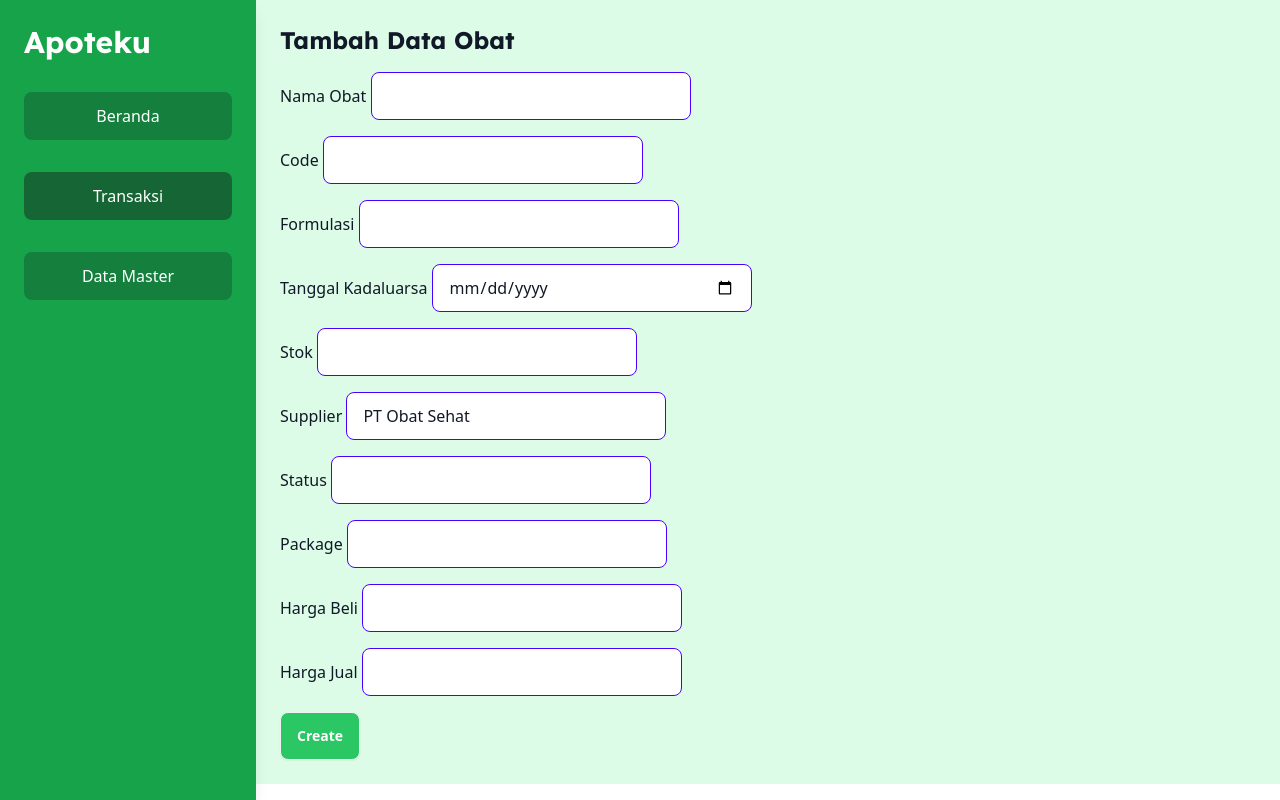
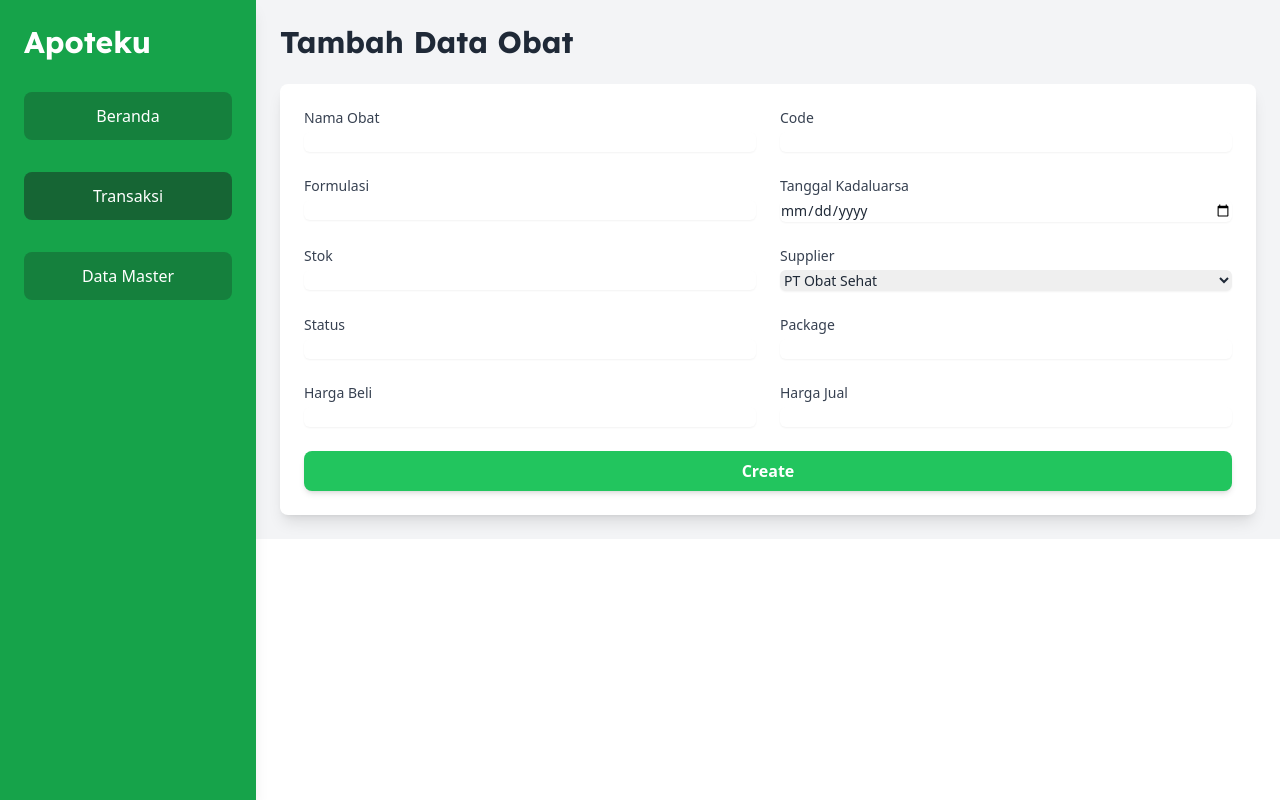
Before and after one commit to praditarif/apoteku, a PHP site: page /dataobat-create.php in a window 1280 px wide. Run offline with PHP 8.4, Linux system fonts and the light colour scheme; data comes from the database, SQL or seed files in the repository.

Commit message:
dataobat-create design

```diff
--- a/src/assets/css/output.css
+++ b/src/assets/css/output.css
@@ -1576,16 +1576,15 @@ html {
   top: 0px;
 }
 
+.col-span-2 {
+  grid-column: span 2 / span 2;
+}
+
 .mx-auto {
   margin-left: auto;
   margin-right: auto;
 }
 
-.my-6 {
-  margin-top: 1.5rem;
-  margin-bottom: 1.5rem;
-}
-
 .mb-4 {
   margin-bottom: 1rem;
 }
@@ -1610,32 +1609,12 @@ html {
   margin-top: 2rem;
 }
 
-.ml-14 {
-  margin-left: 3.5rem;
-}
-
-.ml-16 {
-  margin-left: 4rem;
-}
-
-.mr-0 {
-  margin-right: 0px;
-}
-
-.mr-auto {
-  margin-right: auto;
-}
-
-.ml-72 {
-  margin-left: 18rem;
-}
-
-.mb-5 {
-  margin-bottom: 1.25rem;
-}
-
-.mt-6 {
-  margin-top: 1.5rem;
+.mt-1 {
+  margin-top: 0.25rem;
+}
+
+.block {
+  display: block;
 }
 
 .flex {
@@ -1724,6 +1695,10 @@ html {
 
 .gap-4 {
   gap: 1rem;
+}
+
+.gap-6 {
+  gap: 1.5rem;
 }
 
 .gap-x-4 {
@@ -1739,6 +1714,10 @@ html {
   border-radius: 0.5rem;
 }
 
+.rounded-md {
+  border-radius: 0.375rem;
+}
+
 .border {
   border-width: 1px;
 }
@@ -1921,6 +1855,14 @@ html {
   font-weight: 700;
 }
 
+.font-medium {
+  font-weight: 500;
+}
+
+.font-semibold {
+  font-weight: 600;
+}
+
 .text-gray-900 {
   --tw-text-opacity: 1;
   color: rgb(17 24 39 / var(--tw-text-opacity));
@@ -1929,6 +1871,16 @@ html {
 .text-white {
   --tw-text-opacity: 1;
   color: rgb(255 255 255 / var(--tw-text-opacity));
+}
+
+.text-gray-700 {
+  --tw-text-opacity: 1;
+  color: rgb(55 65 81 / var(--tw-text-opacity));
+}
+
+.text-gray-800 {
+  --tw-text-opacity: 1;
+  color: rgb(31 41 55 / var(--tw-text-opacity));
 }
 
 .opacity-95 {
@@ -1944,6 +1896,12 @@ html {
 .shadow-md {
   --tw-shadow: 0 4px 6px -1px rgb(0 0 0 / 0.1), 0 2px 4px -2px rgb(0 0 0 / 0.1);
   --tw-shadow-colored: 0 4px 6px -1px var(--tw-shadow-color), 0 2px 4px -2px var(--tw-shadow-color);
+  box-shadow: var(--tw-ring-offset-shadow, 0 0 #0000), var(--tw-ring-shadow, 0 0 #0000), var(--tw-shadow);
+}
+
+.shadow-sm {
+  --tw-shadow: 0 1px 2px 0 rgb(0 0 0 / 0.05);
+  --tw-shadow-colored: 0 1px 2px 0 var(--tw-shadow-color);
   box-shadow: var(--tw-ring-offset-shadow, 0 0 #0000), var(--tw-ring-shadow, 0 0 #0000), var(--tw-shadow);
 }
 
@@ -1999,3 +1962,40 @@ html {
   --tw-shadow-colored: 0 4px 6px -1px var(--tw-shadow-color), 0 2px 4px -2px var(--tw-shadow-color);
   box-shadow: var(--tw-ring-offset-shadow, 0 0 #0000), var(--tw-ring-shadow, 0 0 #0000), var(--tw-shadow);
 }
+
+.focus\:border-indigo-500:focus {
+  --tw-border-opacity: 1;
+  border-color: rgb(99 102 241 / var(--tw-border-opacity));
+}
+
+.focus\:outline-none:focus {
+  outline: 2px solid transparent;
+  outline-offset: 2px;
+}
+
+.focus\:ring-2:focus {
+  --tw-ring-offset-shadow: var(--tw-ring-inset) 0 0 0 var(--tw-ring-offset-width) var(--tw-ring-offset-color);
+  --tw-ring-shadow: var(--tw-ring-inset) 0 0 0 calc(2px + var(--tw-ring-offset-width)) var(--tw-ring-color);
+  box-shadow: var(--tw-ring-offset-shadow), var(--tw-ring-shadow), var(--tw-shadow, 0 0 #0000);
+}
+
+.focus\:ring-green-500:focus {
+  --tw-ring-opacity: 1;
+  --tw-ring-color: rgb(34 197 94 / var(--tw-ring-opacity));
+}
+
+.focus\:ring-indigo-500:focus {
+  --tw-ring-opacity: 1;
+  --tw-ring-color: rgb(99 102 241 / var(--tw-ring-opacity));
+}
+
+@media (min-width: 640px) {
+  .sm\:grid-cols-2 {
+    grid-template-columns: repeat(2, minmax(0, 1fr));
+  }
+
+  .sm\:text-sm {
+    font-size: 0.875rem;
+    line-height: 1.25rem;
+  }
+}
--- a/src/datamaster-obat/dataobat-create.php
+++ b/src/datamaster-obat/dataobat-create.php
@@ -9,7 +9,6 @@
     <link href="../assets/css/output.css" rel="stylesheet">
     <link href="../assets/css/style.css" rel="stylesheet">
     <script defer>
-        // Script untuk mengatur dropdown visibility
         function toggleDropdown(dropdownId) {
             const dropdown = document.getElementById(dropdownId);
             dropdown.classList.toggle('hidden');
@@ -20,7 +19,6 @@
     if (isset($_POST['submit'])) {
         include('../database/database.php');
 
-        // Ambil data dari form
         $Nama_Obat = $_POST['Nama_Obat'];
         $Code = $_POST['Code'];
         $Formulasi = $_POST['Formulasi'];
@@ -29,16 +27,14 @@
         $ID_Supplier = $_POST['ID_Supplier'];
         $Status = $_POST['Status'];
         $Package = $_POST['Package'];
-        $Harga_Beli = $_POST['Harga_Beli']; // Perbaiki dengan menggunakan Harga_Beli
-        $Harga_Jual = $_POST['Harga_Jual']; // Perbaiki dengan menggunakan Harga_Jual
+        $Harga_Beli = $_POST['Harga_Beli'];
+        $Harga_Jual = $_POST['Harga_Jual'];
 
-        // Validasi input
         do {
             if (empty($Nama_Obat) || empty($Code) || empty($Formulasi) || empty($Tanggal_Kadaluarsa) || empty($Stok) || empty($ID_Supplier) || empty($Status) || empty($Package) || empty($Harga_Beli) || empty($Harga_Jual)) {
                 echo "<script>alert('Please fill all the fields')</script>";
                 break;
             } else {
-                // Query untuk memasukkan data obat ke dalam tabel
                 $sql = "INSERT INTO obat(Nama_Obat, Code, Formulasi, Tanggal_Kadaluarsa, Stok, ID_Supplier, Status, Package, Harga_Beli, Harga_Jual)
                         VALUES ('$Nama_Obat', '$Code', '$Formulasi', '$Tanggal_Kadaluarsa', '$Stok', '$ID_Supplier', '$Status', '$Package', '$Harga_Beli', '$Harga_Jual')";
 
@@ -54,49 +50,49 @@
     ?>
 </head>
 
-<body>
+<body class="bg-gray-100">
     <?php include('../template/sidebar.php'); ?>
 
-    <!-- Container utama dengan margin kiri untuk menghindari tumpang tindih dengan sidebar -->
     <div class="flex-grow ml-64 mx-auto p-6">
-        <h1 class="text-2xl font-bold mb-4">Tambah Data Obat</h1>
-        <form method="POST">
-            <div class="grid grid-cols-1 gap-4">
+        <h1 class="text-3xl font-bold mb-6 text-gray-800">Tambah Data Obat</h1>
+
+        <form method="POST" class="bg-white p-6 rounded-lg shadow-lg">
+            <div class="grid grid-cols-1 sm:grid-cols-2 gap-6">
 
                 <!-- Nama Obat -->
                 <div>
-                    <label for="Nama_Obat">Nama Obat</label>
-                    <input type="text" name="Nama_Obat" class="input input-bordered input-primary w-full max-w-xs">
+                    <label for="Nama_Obat" class="block text-sm font-medium text-gray-700">Nama Obat</label>
+                    <input type="text" name="Nama_Obat" class="mt-1 block w-full rounded-md border-gray-300 shadow-sm focus:border-indigo-500 focus:ring-indigo-500 sm:text-sm">
                 </div>
 
                 <!-- Code -->
                 <div>
-                    <label for="Code">Code</label>
-                    <input type="text" name="Code" class="input input-bordered input-primary w-full max-w-xs">
+                    <label for="Code" class="block text-sm font-medium text-gray-700">Code</label>
+                    <input type="text" name="Code" class="mt-1 block w-full rounded-md border-gray-300 shadow-sm focus:border-indigo-500 focus:ring-indigo-500 sm:text-sm">
                 </div>
 
                 <!-- Formulasi -->
                 <div>
-                    <label for="Formulasi">Formulasi</label>
-                    <input type="text" name="Formulasi" class="input input-bordered input-primary w-full max-w-xs">
+                    <label for="Formulasi" class="block text-sm font-medium text-gray-700">Formulasi</label>
+                    <input type="text" name="Formulasi" class="mt-1 block w-full rounded-md border-gray-300 shadow-sm focus:border-indigo-500 focus:ring-indigo-500 sm:text-sm">
                 </div>
 
                 <!-- Tanggal Kadaluarsa -->
                 <div>
-                    <label for="Tanggal_Kadaluarsa">Tanggal Kadaluarsa</label>
-                    <input type="date" name="Tanggal_Kadaluarsa" class="input input-bordered input-primary w-full max-w-xs">
+                    <label for="Tanggal_Kadaluarsa" class="block text-sm font-medium text-gray-700">Tanggal Kadaluarsa</label>
+                    <input type="date" name="Tanggal_Kadaluarsa" class="mt-1 block w-full rounded-md border-gray-300 shadow-sm focus:border-indigo-500 focus:ring-indigo-500 sm:text-sm">
                 </div>
 
                 <!-- Stok -->
                 <div>
-                    <label for="Stok">Stok</label>
-                    <input type="number" name="Stok" class="input input-bordered input-primary w-full max-w-xs">
+                    <label for="Stok" class="block text-sm font-medium text-gray-700">Stok</label>
+                    <input type="number" name="Stok" class="mt-1 block w-full rounded-md border-gray-300 shadow-sm focus:border-indigo-500 focus:ring-indigo-500 sm:text-sm">
                 </div>
 
                 <!-- Supplier -->
                 <div>
-                    <label for="ID_Supplier">Supplier</label>
-                    <select name="ID_Supplier" class="input input-bordered input-primary w-full max-w-xs">
+                    <label for="ID_Supplier" class="block text-sm font-medium text-gray-700">Supplier</label>
+                    <select name="ID_Supplier" class="mt-1 block w-full rounded-md border-gray-300 shadow-sm focus:border-indigo-500 focus:ring-indigo-500 sm:text-sm">
                         <?php
                         include('../database/database.php');
                         $sql = "SELECT * FROM supplier";
@@ -112,31 +108,31 @@
 
                 <!-- Status -->
                 <div>
-                    <label for="Status">Status</label>
-                    <input type="text" name="Status" class="input input-bordered input-primary w-full max-w-xs">
+                    <label for="Status" class="block text-sm font-medium text-gray-700">Status</label>
+                    <input type="text" name="Status" class="mt-1 block w-full rounded-md border-gray-300 shadow-sm focus:border-indigo-500 focus:ring-indigo-500 sm:text-sm">
                 </div>
 
                 <!-- Package -->
                 <div>
-                    <label for="Package">Package</label>
-                    <input type="text" name="Package" class="input input-bordered input-primary w-full max-w-xs">
+                    <label for="Package" class="block text-sm font-medium text-gray-700">Package</label>
+                    <input type="text" name="Package" class="mt-1 block w-full rounded-md border-gray-300 shadow-sm focus:border-indigo-500 focus:ring-indigo-500 sm:text-sm">
                 </div>
 
                 <!-- Harga Beli -->
                 <div>
-                    <label for="Harga_Beli">Harga Beli</label>
-                    <input type="number" name="Harga_Beli" class="input input-bordered input-primary w-full max-w-xs">
+                    <label for="Harga_Beli" class="block text-sm font-medium text-gray-700">Harga Beli</label>
+                    <input type="number" name="Harga_Beli" class="mt-1 block w-full rounded-md border-gray-300 shadow-sm focus:border-indigo-500 focus:ring-indigo-500 sm:text-sm">
                 </div>
 
                 <!-- Harga Jual -->
                 <div>
-                    <label for="Harga_Jual">Harga Jual</label>
-                    <input type="number" name="Harga_Jual" class="input input-bordered input-primary w-full max-w-xs">
+                    <label for="Harga_Jual" class="block text-sm font-medium text-gray-700">Harga Jual</label>
+                    <input type="number" name="Harga_Jual" class="mt-1 block w-full rounded-md border-gray-300 shadow-sm focus:border-indigo-500 focus:ring-indigo-500 sm:text-sm">
                 </div>
 
                 <!-- Tombol Submit -->
-                <div>
-                    <button name="submit" type="submit" class="bg-green-500 opacity-95 text-white btn hover:bg-blues hover:opacity-100">
+                <div class="col-span-2">
+                    <button name="submit" type="submit" class="w-full bg-green-500 text-white font-semibold py-2 px-4 rounded-lg shadow-md hover:bg-green-600 focus:outline-none focus:ring-2 focus:ring-green-500">
                         Create
                     </button>
                 </div>
```
Also changed, not shown: other parts of src/assets/css/output.css (+15 -63 lines), src/datamaster-obat/dataobat.php (+14 -8 lines), src/datamaster-supplier/index-supplier.php (+93 -0 lines).
